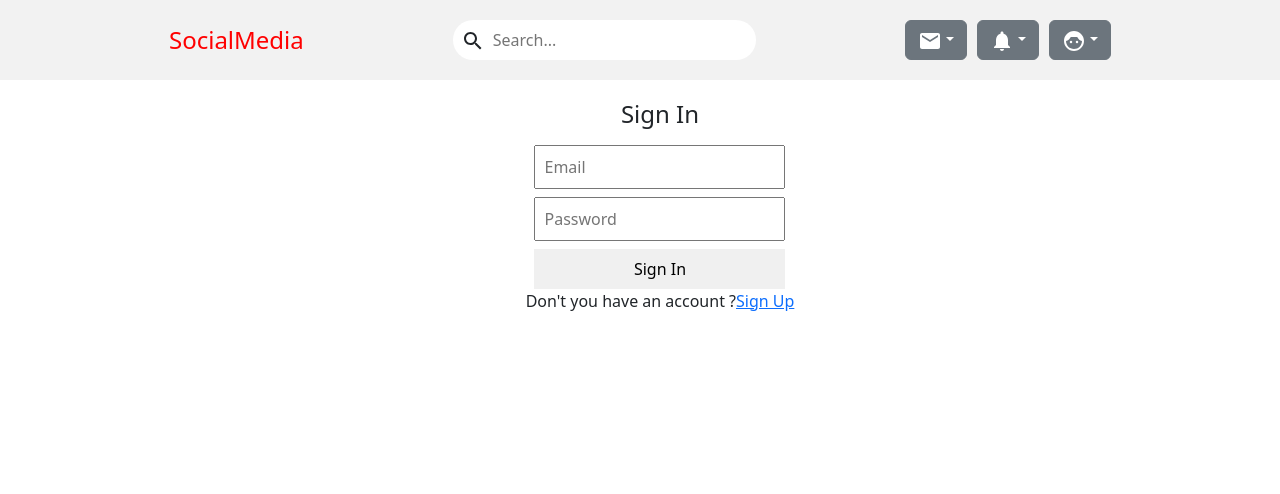
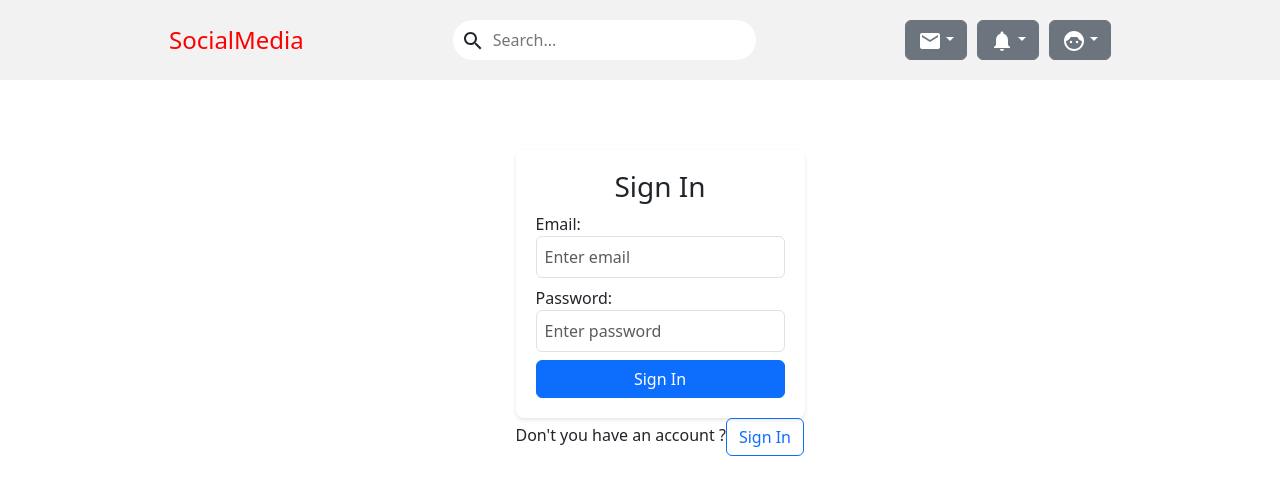
Before and after one commit to dimachilaia/realtime-firebase-react, a React (Create React App) app: page /#/ in a window 1280 px wide. Shown: the top 494 px of the page. Built offline with nearby package versions, Linux system fonts and the light colour scheme; no server answers; the database is empty.

Commit message:
fixed signin/signup pages

```diff
--- a/src/Router.tsx
+++ b/src/Router.tsx
@@ -6,6 +6,7 @@ import AddNewArticle from "./components/AddNewArticle";
 import SignIn from "./components/Login";
 import { ToastContainer } from "react-toastify";
 import SignUp from "./components/SignUp";
+import NewArticle from "./components/NewArticle";
 
 export default function Router() {
   return (
@@ -15,9 +16,8 @@ export default function Router() {
         <ToastContainer />
         <Routes>
           <Route path="/" element={<Header />} />
-
-          <Route path="/sign-in" element={<SignIn />} />
           <Route path="/sign-up" element={<SignUp />} />
+          <Route path="/article/:id" element={<NewArticle />} />
         </Routes>
         <Routes>
           <Route path="/" element={<Articles />} />
--- a/src/components/AddNewArticle.tsx
+++ b/src/components/AddNewArticle.tsx
@@ -13,6 +13,7 @@ import { toast } from "react-toastify";
 import { useAuthState } from "react-firebase-hooks/auth";
 import { Link } from "react-router-dom";
 import SignIn from "./Login";
+import SignUp from "./SignUp";
 
 interface ArticlesData {
   title: string;
@@ -24,6 +25,7 @@ interface ArticlesData {
 const AddNewArticle = () => {
   const [progressIndicator, setProgressIndicator] = useState(0);
   const [user] = useAuthState(auth);
+  const [showSignUp, setShowSignUp] = useState(false);
 
   const [articlesData, setArticlesData] = useState<ArticlesData>({
     title: "",
@@ -89,12 +91,15 @@ const AddNewArticle = () => {
     <div>
       {!user ? (
         <div style={{ display: "flex", flexDirection: "column" }}>
-          <SignIn />
-          <span>
+          {showSignUp ? <SignUp /> : <SignIn />}
+          <span className="ml-3">
             Don't you have an account ?
-            <Link to="sign-up" className="ml-2">
-              Sign Up
-            </Link>
+            <button
+              className="ml-2 btn btn-outline-primary"
+              onClick={() => setShowSignUp(!showSignUp)}
+            >
+              {showSignUp ? "Sign Up" : "Sign In"}
+            </button>
           </span>
         </div>
       ) : (
--- a/src/components/Liked.tsx
+++ b/src/components/Liked.tsx
@@ -41,7 +41,6 @@ const LikeArticle = ({ id, likes }: any) => {
         }}
         onClick={handleLike}
       />
-      {/* <button>dimavar</button> */}
     </div>
   );
 };
--- a/src/components/Login.tsx
+++ b/src/components/Login.tsx
@@ -11,7 +11,8 @@ const SignIn = () => {
   const [name, setName] = useState("");
   const navigate = useNavigate();
 
-  const handleLogin = async () => {
+  const handleLogin = async (e: any) => {
+    e.preventDefault();
     try {
       await signInWithEmailAndPassword(auth, email, password);
       // navigate("/");
@@ -19,23 +20,32 @@ const SignIn = () => {
       toast(error.code, { type: "error" });
     }
   };
+
   return (
     <SignInContainer>
-      <SignInTitle>Sign In</SignInTitle>
+      <h3>Sign In</h3>
       <SignInForm>
+        <div className="form-group">
+          <label>Email:</label>
           <SignInInput
             type="email"
-          placeholder="Email"
+            className="form-control"
+            placeholder="Enter email"
             onChange={(e) => setEmail(e.target.value)}
           />
+        </div>
+        <div className="form-group">
+          <label>Password:</label>
           <SignInInput
             type="password"
-          placeholder="Password"
+            className="form-control"
+            placeholder="Enter password"
             onChange={(e) => setPassword(e.target.value)}
           />
-        <SignInButton type="submit" onClick={handleLogin}>
+        </div>
+        <button className="btn btn-primary btn-block" onClick={handleLogin}>
           Sign In
-        </SignInButton>
+        </button>
       </SignInForm>
     </SignInContainer>
   );
@@ -47,11 +57,13 @@ const SignInContainer = styled.div`
   display: flex;
   flex-direction: column;
   align-items: center;
-`;
-
-const SignInTitle = styled.h2`
-  font-size: 24px;
-  margin-bottom: 16px;
+  padding: 20px;
+  max-width: 400px;
+  margin: 0 auto;
+  margin-top: 50px;
+  background-color: #fff;
+  border-radius: 8px;
+  box-shadow: 0 2px 4px rgba(0, 0, 0, 0.1);
 `;
 
 const SignInForm = styled.form`
--- /dev/null
+++ b/src/components/NewArticle.tsx
@@ -0,0 +1,10 @@
+import React from "react";
+import { useParams } from "react-router-dom";
+
+const NewArticle = () => {
+  const { id }: any = useParams();
+  console.log("id", id);
+  return <div>NewArticle</div>;
+};
+
+export default NewArticle;
--- a/src/components/SignUp.tsx
+++ b/src/components/SignUp.tsx
@@ -1,6 +1,6 @@
 import { createUserWithEmailAndPassword, updateProfile } from "firebase/auth";
 import React, { useState } from "react";
-import { styled } from "styled-components";
+import styled from "styled-components";
 import { auth } from "../firebaseConfig";
 import { toast } from "react-toastify";
 import { useNavigate } from "react-router-dom";
@@ -24,9 +24,9 @@ const SignUp = () => {
 
   return (
     <SignUpContainer>
-      <h1>Register</h1>
+      <h3>Register</h3>
       <div className="form-group">
-        <label>Name</label>
+        <label>Name:</label>
         <input
           className="form-control"
           placeholder="Enter your name"
@@ -35,9 +35,8 @@ const SignUp = () => {
         />
       </div>
 
-      {/* email */}
       <div className="form-group">
-        <label>Email</label>
+        <label>Email:</label>
         <input
           className="form-control"
           placeholder="Enter your email"
@@ -46,9 +45,8 @@ const SignUp = () => {
         />
       </div>
 
-      {/* password */}
       <div className="form-group">
-        <label>Password</label>
+        <label>Password:</label>
         <input
           className="form-control"
           placeholder="Enter your password"
@@ -56,8 +54,8 @@ const SignUp = () => {
           onChange={(e) => setPassword(e.target.value)}
         />
       </div>
-      <br />
-      <button className="btn btn-primary" onClick={handleSignUp}>
+
+      <button className="btn btn-primary btn-block mt-2" onClick={handleSignUp}>
         Register
       </button>
     </SignUpContainer>
@@ -70,4 +68,11 @@ const SignUpContainer = styled.div`
   display: flex;
   flex-direction: column;
   align-items: center;
+  padding: 20px;
+  max-width: 400px;
+  margin: 0 auto;
+  margin-top: 50px;
+  background-color: #fff;
+  border-radius: 8px;
+  box-shadow: 0 2px 4px rgba(0, 0, 0, 0.1);
 `;
```
Lines whose indentation alone changed are shown as unchanged.
